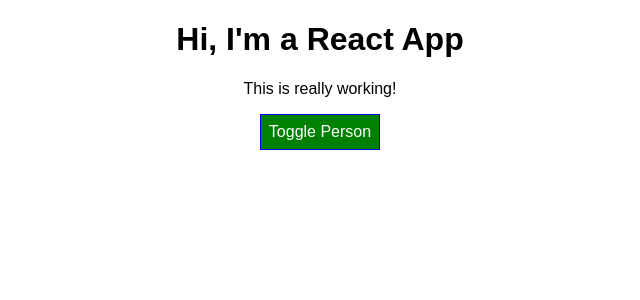
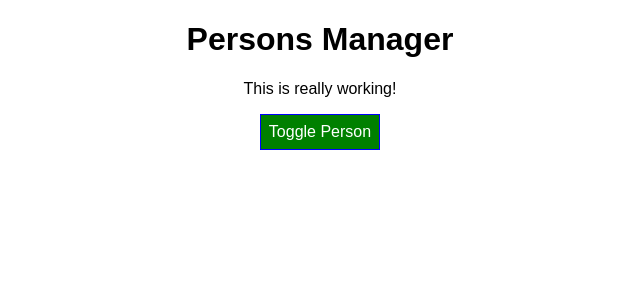
Before and after one commit to Mezba132/BasicReactJs, a React (Create React App) app: page / in a window 1280 px wide. Shown: the top 300 px of the page, without its empty margins (320-960 px from the left). Built offline with nearby package versions, Linux system fonts and the light colour scheme.

Commit message:
class Component lifecycle hooks briefly expliend

```diff
--- a/src/component/Cockpit/cockpit.js
+++ b/src/component/Cockpit/cockpit.js
@@ -33,7 +33,7 @@
 
 return (
 <div className="cockpit">
-    <h1>Hi, I'm a React App</h1>
+    <h1>{props.title}</h1>
     <p className={classes.join(' ')}>This is really working!</p>
     <StyleButton
     bg={props.showPersons}
--- a/src/component/Persons/Person/person.js
+++ b/src/component/Persons/Person/person.js
@@ -1,4 +1,4 @@
-import React from 'react';
+import React, { Component } from 'react';
 import styled from 'styled-components';
 
 import './person.css';
@@ -16,15 +16,19 @@
     }
 `;
 
-const person = ( props ) => {
+ class Person extends Component {
 
-    return (
-        <StyledDiv>
-            <p onClick={props.click}>I'm {props.name} and I am {props.age} years old!</p>
-            <p>{props.children}</p>
-            <input type="text" onChange={props.changed} value={props.name} />
-        </StyledDiv>
-    )
+    render() {
+        console.log('[Person.js] rendering...');
+        return (
+            <StyledDiv>
+                <p onClick={this.props.click}>I'm {this.props.name} and I am {this.props.age} years old!</p>
+                <p>{this.props.children}</p>
+                <input type="text" onChange={this.props.changed} value={this.props.name} />
+            </StyledDiv>
+        )
+    }
+
 };
 
-export default person;
+export default Person;
--- a/src/component/Persons/persons.js
+++ b/src/component/Persons/persons.js
@@ -1,14 +1,48 @@
-import React from 'react';
+import React, { Component } from 'react';
 import Person from './Person/person';
 
-const persons = (props) => props.persons.map((person, index) => {
+class Persons extends Component
+{
+
+    state = {
+        nothing : ''
+    }
+
+
+    static getDerivedStateFromProps(nextProps, prevState) {
+        console.log('[Persons.js] getDerivedStateFromProps', nextProps);
+        return prevState;
+    }
+
+    shouldComponentUpdate(nextProps, nextState) {
+        console.log('[Persons.js] shouldComponentUpdate');
+        return true;
+    }
+
+    getSnapshotBeforeUpdate(prevProps, prevState) {
+        console.log('[Persons.js] getSnapshotBeforeUpdate');
+        return null;
+    }
+
+    componentDidUpdate() {
+        console.log('[Persons.js] componentDidUpdate' );
+    }
+
+    render() {
+        console.log('[Persons.js] rendering....');
+        return(
+            this.props.persons.map((person, index) => {
                 return <Person
                     key={person.id}
                     name={person.name}
                     age={person.age}
-            click={() => props.click(index)}
-            changed={event => props.changed(event, person.id)}
+                    click={() => this.props.click(index)}
+                    changed={event => this.props.changed(event, person.id)}
                 />
             })
+      )
+    }
 
-export default persons;
+}
+
+export default Persons;
--- a/src/containers/App.js
+++ b/src/containers/App.js
@@ -4,6 +4,17 @@
 import Cockpit from '../component/Cockpit/cockpit';
 
 class App extends Component {
+  constructor(props)
+  {
+    super(props);
+    console.log('[App.js] constructor');
+  }
+
+  static getDerivedStateFromProps(nextProps, prevState) {
+    console.log('[App.js] getDerivedStateFromProps', nextProps);
+    return prevState;
+  }
+
   state = {
     persons: [
       { id:'react1', name: 'Max', age: 28 },
@@ -39,10 +50,24 @@
     this.setState({persons : person})
   }
 
+  componentDidMount() {
+    console.log('[App.js] componentDidMount');
+  }
+
+  shouldComponentUpdate(nextProps, nextState) {
+    console.log('[App.js] shouldComponentUpdate', nextProps);
+    return true;
+  }
+
+  componentDidUpdate() {
+    console.log('[App.js] componentDidUpdate');
+  }
+
   render () {
 
+    console.log('[App.js] render');
+
     let persons = null;
-
     if(this.state.showPersons)
     {
       persons = (
@@ -60,6 +85,7 @@
 
         <div className="App">
         <Cockpit
+              title={this.props.appTitle}
               persons={this.state.persons}
               bg={this.state.showPersons}
               click={this.toggleChangeHandler}
--- a/src/index.js
+++ b/src/index.js
@@ -4,5 +4,5 @@
 import App from './containers/App';
 import registerServiceWorker from './registerServiceWorker';
 
-ReactDOM.render(<App />, document.getElementById('root'));
+ReactDOM.render(<App appTitle="Persons Manager" />, document.getElementById('root'));
 registerServiceWorker();
```
Lines whose indentation alone changed are shown as unchanged.
